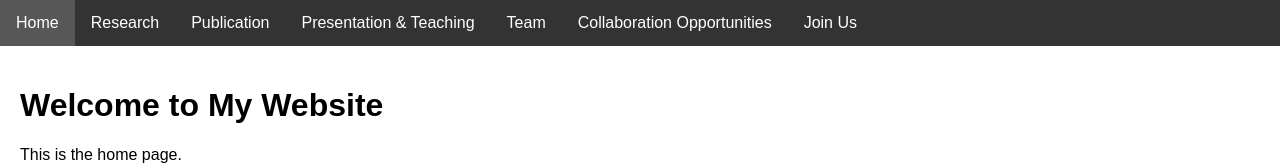
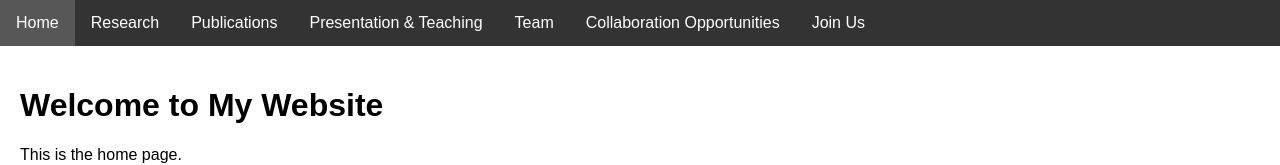
Before and after one commit to vchoyal/vchoyal.github.io, a plain HTML site: page index.html in a window 1280 px wide. Shown: the top 165 px of the page. Drawn offline with Linux system fonts and the light colour scheme.

Commit message:
init commit

```diff
--- a/index.html
+++ b/index.html
@@ -33,7 +33,7 @@
   <div class="navbar">
     <a href="#home">Home</a>
     <a href="#research">Research</a>
-    <a href="#publications">Publication</a>
+    <a href="#publications">Publications</a>
     <a href="#presentations">Presentation & Teaching</a>
     <a href="#team">Team</a>
     <a href="#collaborations">Collaboration Opportunities</a>
```
